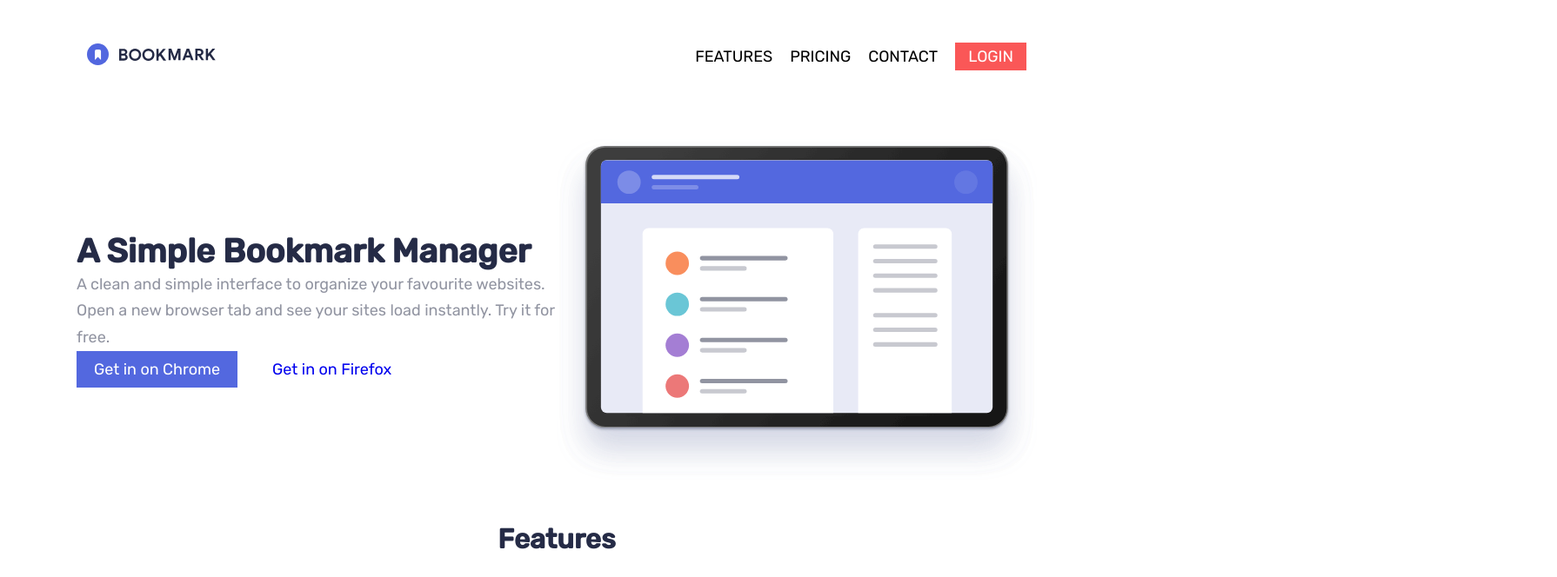
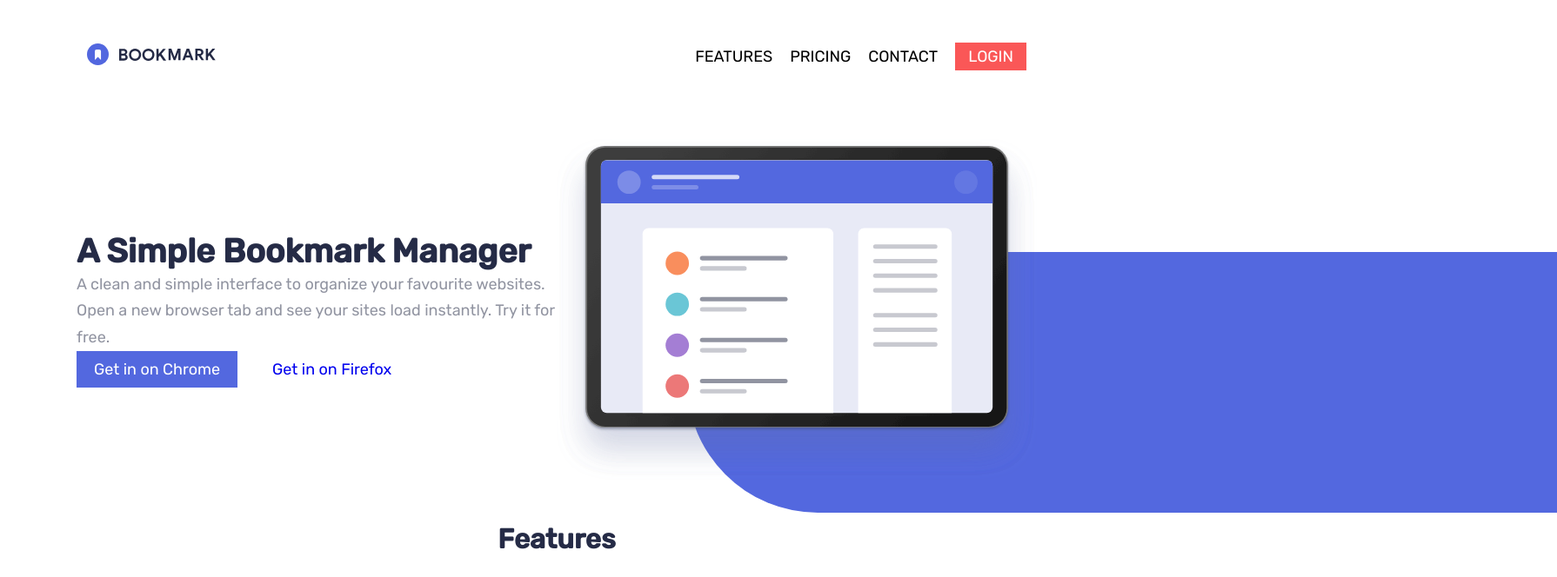
Before and after one commit to data-sets/bookmark-landing-page, a React (Create React App) app: page / in a window 1280 px wide. Shown: the top 664 px of the page at 87% size, 1790 px wide, since content can reach past the window. Built offline with nearby package versions, Linux system fonts and the light colour scheme.

Commit message:
clean up

```diff
--- a/src/assets/modules/Header.jsx
+++ b/src/assets/modules/Header.jsx
@@ -20,8 +20,8 @@ export default class Navigation extends Component {
               </div>
             </div>
             <div className="header-section__illustration">
-              <img src={Illustration} alt="" />
-              <div className="shape"></div>
+              <img src={Illustration} alt="Illustration" />
+              <div></div>
             </div>
           </div>
         </header>
--- a/src/assets/scss/globals/_main.scss
+++ b/src/assets/scss/globals/_main.scss
@@ -114,11 +114,23 @@ ul {
     }
   }
   &__illustration {
+    position: relative;
     display: grid;
     justify-content: center;
     align-items: center;
     img {
       max-width: 100%;
+    }
+    div {
+      position: absolute;
+      z-index: -1;
+      width: 1000px;
+      height: 300px;
+      border-top-left-radius: 180px;
+      border-bottom-left-radius: 180px;
+      background-color: v.$soft-blue;
+      top: 130px;
+      left: 150px;
     }
   }
 }
```
Also changed, not shown: src/dist/style.css, 1 other file (tests, documents, lock files or other folders).
